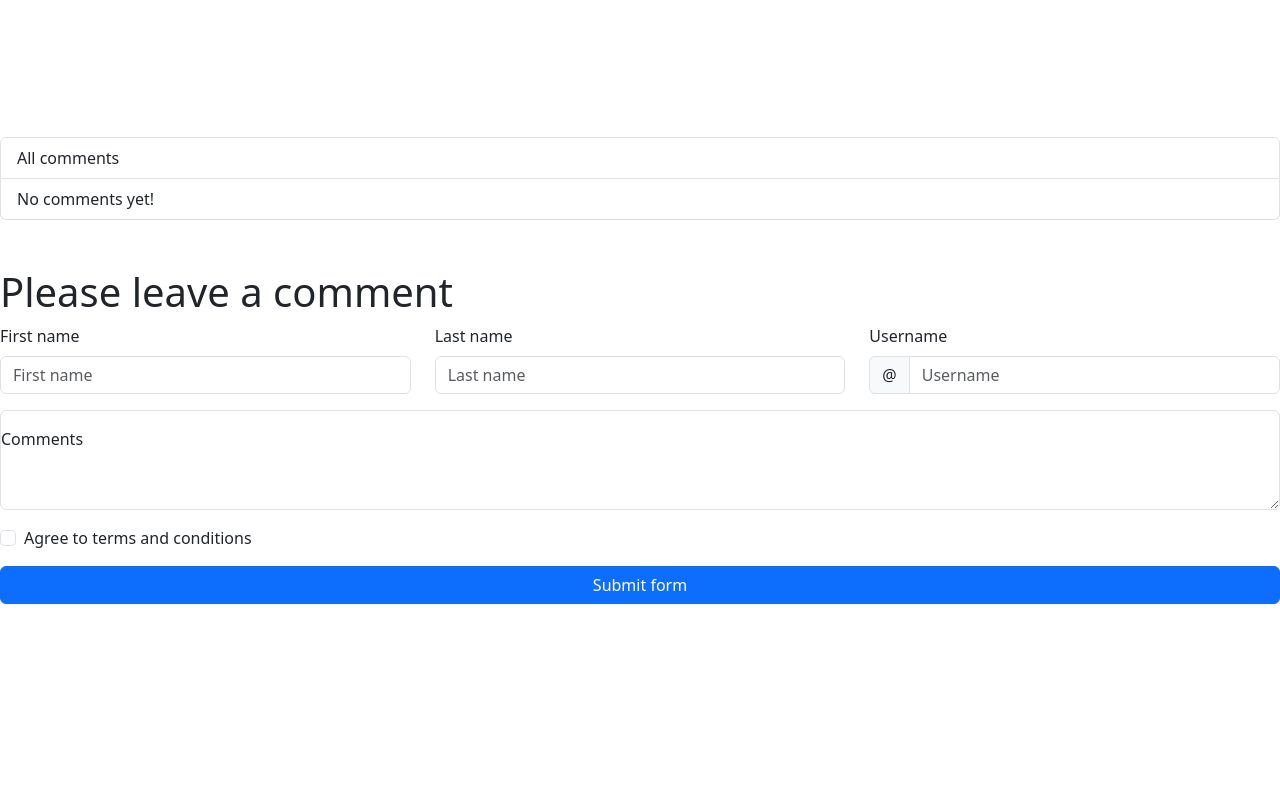
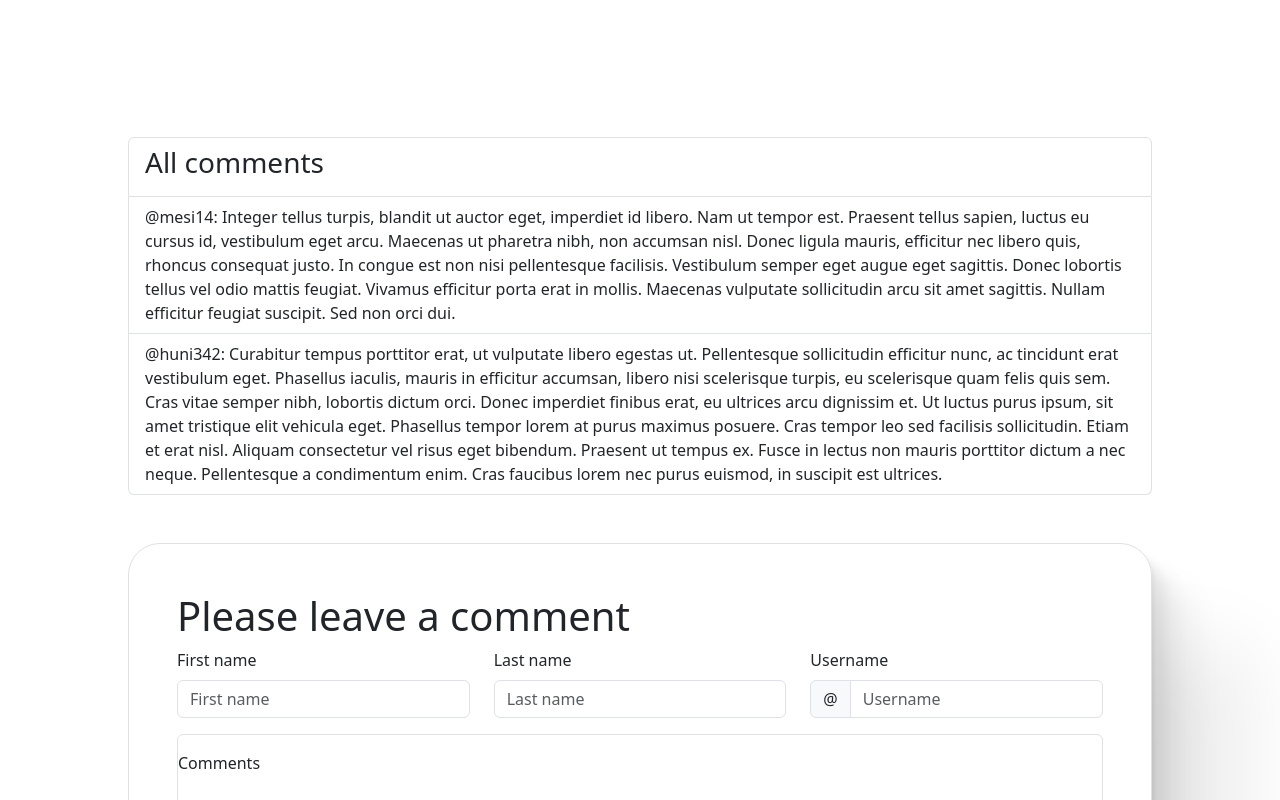
Before and after one commit to Mesi14/react-photo-app, a React (Create React App) app: page /details/18 in a window 1280 px wide. Shown: the part 580-1380 px from the top of the page. Before the commit the page ends 1184 px from the top, so only its background shows below. Built offline with nearby package versions, Linux system fonts and the light colour scheme; data requests are answered from the project's data file.

Commit message:
:sparkles: implement comment section

```diff
--- a/data.json
+++ b/data.json
@@ -5,7 +5,10 @@
       "srcThumbnail": "assets/railway.jpg",
       "srcImage": "assets/railway.jpg",
       "title": "Railway to the end of the world",
-      "comments": [],
+      "comments": [
+        "@mesi14: Integer tellus turpis, blandit ut auctor eget, imperdiet id libero. Nam ut tempor est. Praesent tellus sapien, luctus eu cursus id, vestibulum eget arcu. Maecenas ut pharetra nibh, non accumsan nisl. Donec ligula mauris, efficitur nec libero quis, rhoncus consequat justo. In congue est non nisi pellentesque facilisis. Vestibulum semper eget augue eget sagittis. Donec lobortis tellus vel odio mattis feugiat. Vivamus efficitur porta erat in mollis. Maecenas vulputate sollicitudin arcu sit amet sagittis. Nullam efficitur feugiat suscipit. Sed non orci dui.",
+        "@huni342: Curabitur tempus porttitor erat, ut vulputate libero egestas ut. Pellentesque sollicitudin efficitur nunc, ac tincidunt erat vestibulum eget. Phasellus iaculis, mauris in efficitur accumsan, libero nisi scelerisque turpis, eu scelerisque quam felis quis sem. Cras vitae semper nibh, lobortis dictum orci. Donec imperdiet finibus erat, eu ultrices arcu dignissim et. Ut luctus purus ipsum, sit amet tristique elit vehicula eget. Phasellus tempor lorem at purus maximus posuere. Cras tempor leo sed facilisis sollicitudin. Etiam et erat nisl. Aliquam consectetur vel risus eget bibendum. Praesent ut tempus ex. Fusce in lectus non mauris porttitor dictum a nec neque. Pellentesque a condimentum enim. Cras faucibus lorem nec purus euismod, in suscipit est ultrices."
+      ],
       "shortDesc": "just a way",
       "desc": "Lorem Ipsum is simply dummy text of the printing and typesetting industry. sdgosdglidfa jhogi;hdjfiog hjrghiodfsoig hadfgo[i ahofdg l Ipsum has been the industry's standard dummy text ever since the 1500s, when an unknown printer took a galley of type and scrambled it to make a type specimen book."
     },
@@ -50,16 +53,7 @@
       "srcThumbnail": "assets/water.jpg",
       "srcImage": "assets/water.jpg",
       "title": "The ocean",
-      "comments": [
-        "ws adgdsfgb",
-        "",
-        "",
-        "",
-        "",
-        "",
-        "",
-        "asdfb"
-      ],
+      "comments": [],
       "shortDesc": "Lorem Ipsum has been the industry's standard dummy text ever since the 1500s",
       "desc": "Lorem Ipsum is simply dummy text of the printing and typesetting industry. Lorem Ipsum has been the industry's standard dummy text ever since the 1500s, when an unknown printer took a galley of type and scrambled it to make a type specimen book."
     },
--- a/src/components/Details.js
+++ b/src/components/Details.js
@@ -6,22 +6,22 @@ import InputGroup from 'react-bootstrap/InputGroup';
 import axios from "axios";
 
 function Details() {
-  const [photo, setPhoto] = useState({});
   const parameters = useParams();
+  const [photo, setPhoto] = useState([]);
   const [validated, setValidated] = useState(false);
   const [singleComment, setSingleComment] = useState("");
+  const [user, setUser] = useState("");
 
   useEffect(() => {
     const fetchData = async () => {
       try {
         const resp = await axios.get(`http://localhost:3001/photos/${parameters.imgId}`);
-        console.log(resp.data)
         setPhoto(resp.data);
       } catch (error) {
         console.log("this error is from single photo page", error);
       }
     };
-    window.setTimeout(() => fetchData(), 100)
+    fetchData();
   }, [parameters.imgId]);
 
   const handleSubmit = (event) => {
@@ -39,18 +39,24 @@ function Details() {
 
   const makeComment = async () => {
     try {
-      const currPhotoState = { ...photo };
-      currPhotoState.comments.push(singleComment);
-      setPhoto(currPhotoState);
+      const currPhoto = { ...photo };
+      currPhoto.comments.push(`@${user}: ${singleComment}`);
+      setPhoto(currPhoto);
       setSingleComment("");
+      setUser("");
       await axios.put(`http://localhost:3001/photos/${parameters.imgId}`, photo)
     } catch (error) {
       console.log("this is the error from making a comment", error);
     }
   }
 
+
   const onTextAreaChange = (ev) => {
     setSingleComment(ev.target.value);
+  }
+
+  const onUserChange = (ev) => {
+    setUser(ev.target.value)
   }
 
   return (
@@ -65,15 +71,15 @@ function Details() {
           </Button>
         </div>
       </div>
-      <div>
+      <div className="comments">
         <ListGroup>
-          <ListGroup.Item>All comments</ListGroup.Item>
-          {photo.comments !== null ? <ListGroup.Item>No comments yet!</ListGroup.Item> : photo.comments.map((comment, index) => <ListGroup.Item key={index}>{comment}</ListGroup.Item>)}
+          <ListGroup.Item><h3>All comments</h3></ListGroup.Item>
+          {(photo.comments) ? photo.comments.map((comment, index) => <ListGroup.Item key={index}>{comment}</ListGroup.Item>) : <ListGroup.Item>No comments yet!</ListGroup.Item>}
         </ListGroup>
       </div>
-      <div className="mt-5">
+      <div className="add-comment mt-5">
         <h1>Please leave a comment</h1>
-        <Form noValidate validated={validated} onSubmit={handleSubmit}>
+        <Form noValidate validated={validated} onSubmit={makeComment}>
           <Row className="mb-3">
             <Form.Group as={Col} md="4" controlId="validationCustom01">
               <Form.Label>First name</Form.Label>
@@ -103,6 +109,7 @@ function Details() {
                   type="text"
                   placeholder="Username"
                   aria-describedby="inputGroupPrepend"
+                  onChange={onUserChange}
                   required
                 />
                 <Form.Control.Feedback type="invalid">
@@ -128,7 +135,7 @@ function Details() {
                 feedbackType="invalid"
               />
             </Form.Group>
-        <Button type="submit">Submit form</Button>
+        <Button type="submit" onSubmit={handleSubmit} >Submit form</Button>
       </Form>
       </div>
     </>
--- a/src/styles/Details.css
+++ b/src/styles/Details.css
@@ -17,3 +17,22 @@
 .btn-primary {
   width: 100%;
 }
+
+.add-comment {
+  width: 80%;
+  margin: 2rem auto;
+  padding: 3rem;
+  border: 1px solid #e0e0e0;
+  border-radius: 2rem;
+  box-shadow: 2.8px 2.8px 2.2px rgba(0, 0, 0, 0.02),
+              2.7px 6.7px 5.3px rgba(0, 0, 0, 0.028),
+              12.5px 12.5px 10px rgba(0, 0, 0, 0.035),
+              22.3px 22.3px 17.9px rgba(0, 0, 0, 0.042),
+              41.8px 41.8px 33.4px rgba(0, 0, 0, 0.05),
+              100px 100px 80px rgba(0, 0, 0, 0.07);
+}
+
+.comments {
+  width: 80%;
+  margin: 2rem auto;
+}
```
Also changed, not shown: 1 other file (tests, documents, lock files or other folders).
